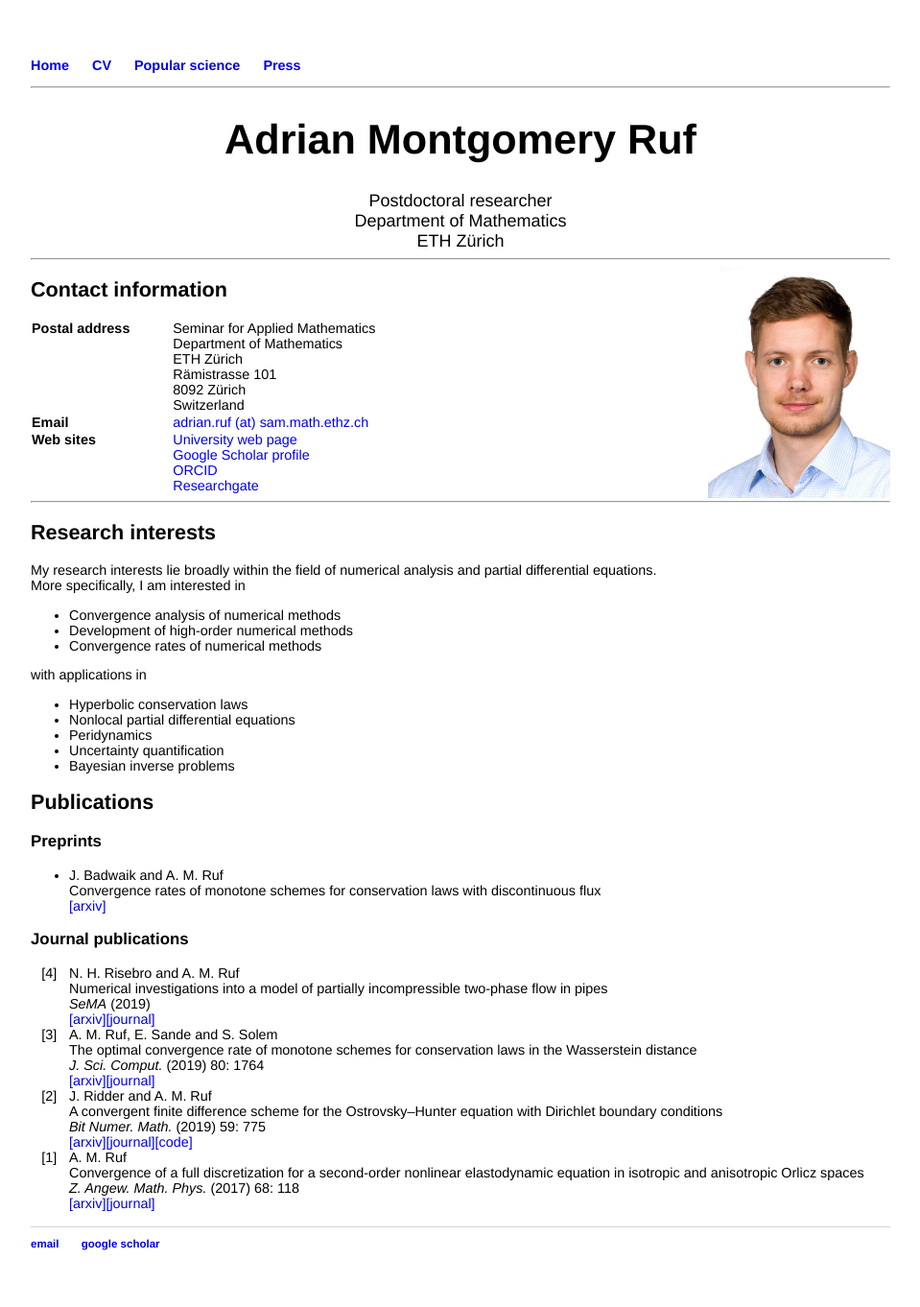
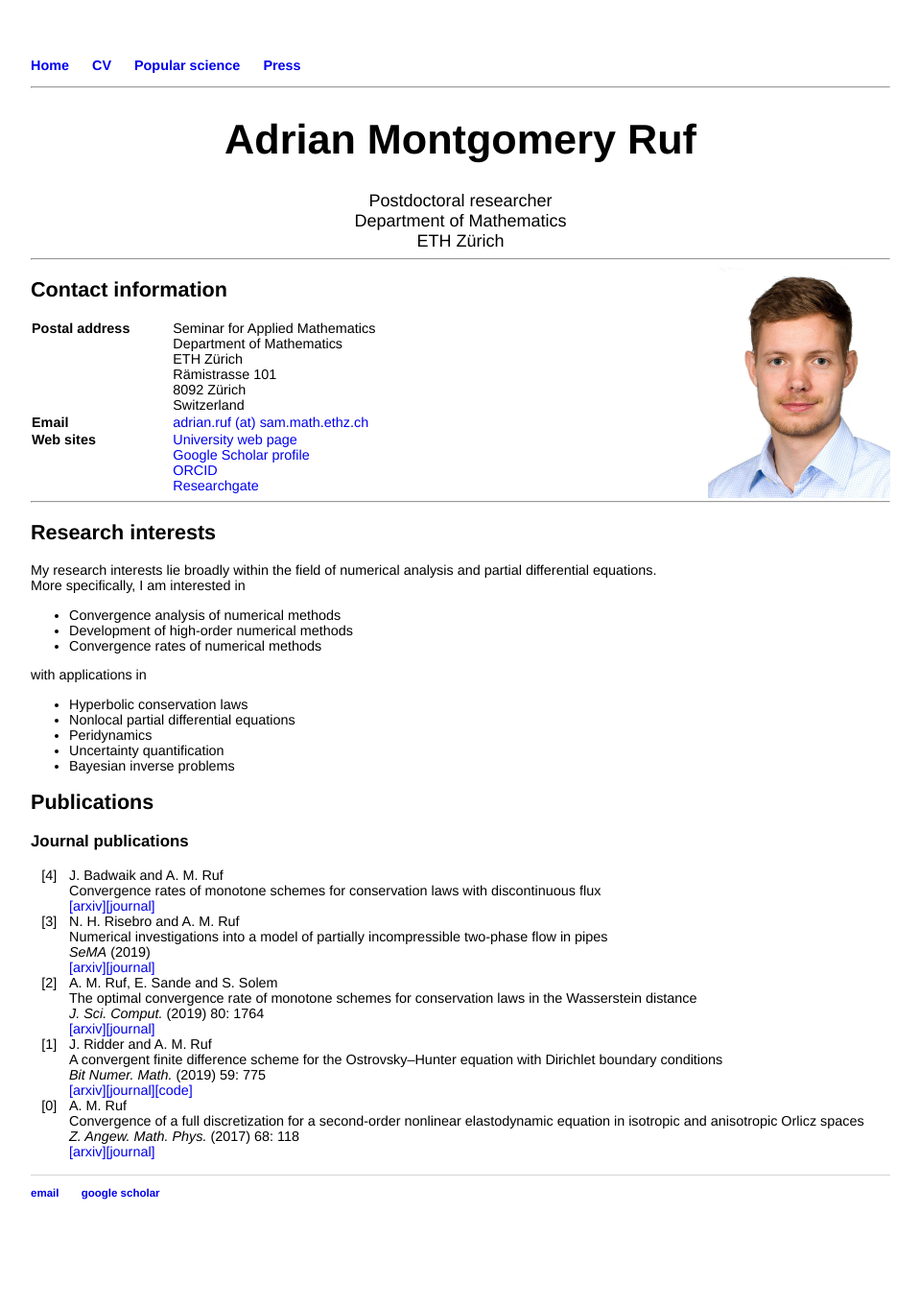
Before and after one commit to adrianmruf/adrianmruf.github.io, a Jekyll site: the page built from index.html, in a window 1280 px wide. Shown: the whole page at 96% size, without its empty margins (160-1119 px from the left). Built offline with Jekyll 4.4.1, drawn with Linux system fonts in a browser that asks for light colours; after the commit the page ends 1309 px from its top, so only the background shows below that; some of the changed lines change nothing that is shown.

Commit message:
Update index.html

```diff
--- a/index.html
+++ b/index.html
@@ -78,17 +78,20 @@
 	</ul>
 
 	<h2>Publications</h2>
-
+<!--
 	<h3>Preprints</h3>
 	<ul>
 	<li>J. Badwaik and A. M. Ruf<br>Convergence rates of monotone schemes for conservation laws with discontinuous flux<br>
 		<a href="https://arxiv.org/abs/1908.08772">[arxiv]</a>
 		</li>
 	</ul>
-
+-->
 	<h3>Journal publications</h3>
 
 	<ol>
+	<li>J. Badwaik and A. M. Ruf<br>Convergence rates of monotone schemes for conservation laws with discontinuous flux<br>
+		<a href="https://arxiv.org/abs/1908.08772">[arxiv]</a><a href="https://doi.org/10.1137/19M1283276">[journal]</a>
+		</li>
 	<li>N. H. Risebro and A. M. Ruf<br>Numerical investigations into a model of partially incompressible two-phase flow in pipes<br>
 		<em>SeMA</em> (2019)<br>
 		<a href="https://arxiv.org/abs/1906.00710">[arxiv]</a><a href="https://doi.org/10.1007/s40324-019-00207-9">[journal]</a>
```
